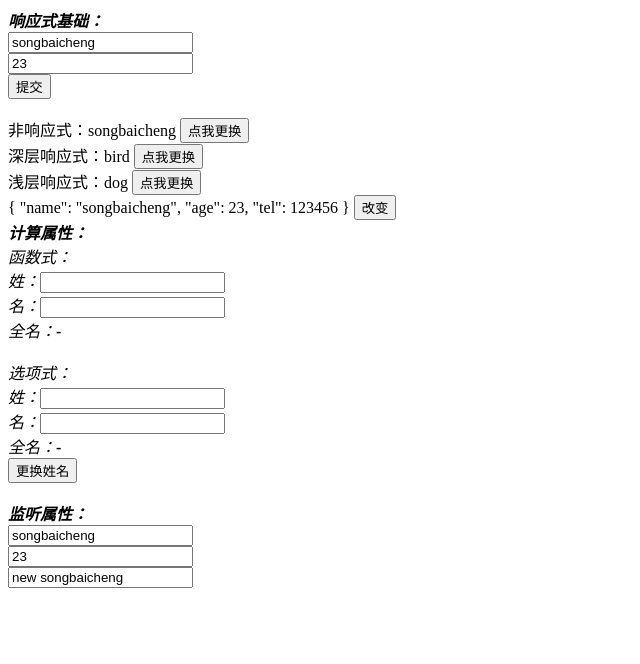
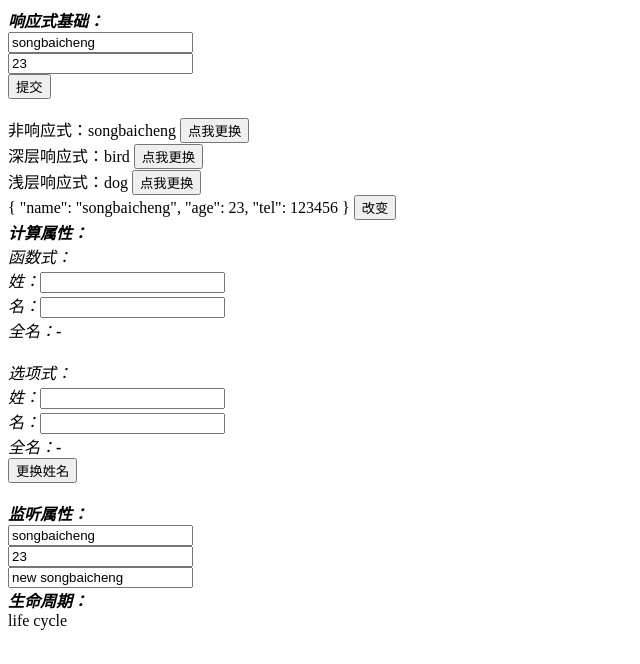
Before and after one commit to songbaicheng/study-demo, a Vue app in the folder responsiveVue3/: page / in a window 1280 px wide. Shown: the top 664 px of the page, without its empty margins (0-640 px from the left). Built offline with nearby package versions, Linux system fonts and the light colour scheme.

Commit message:
add life cycle context

```diff
--- a/responsiveVue3/src/App.vue
+++ b/responsiveVue3/src/App.vue
@@ -2,6 +2,7 @@
 import ResponsiveBase from './views/ResponsiveBase.vue'
 import Computed from './views/Computed.vue'
 import Watch from './views/Watch.vue'
+import LifeCycle from './views/LifeCycle.vue'
 </script>
 
 <template>
@@ -16,6 +17,10 @@ import Watch from './views/Watch.vue'
     <span class="bold-italic-text">监听属性：</span>
     <br />
     <Watch />
+    <br />
+    <span class="bold-italic-text">生命周期：</span>
+    <br />
+    <LifeCycle />
 </template>
 
 <style>
--- /dev/null
+++ b/responsiveVue3/src/components/LifeCycle.vue
@@ -0,0 +1,35 @@
+<script setup lang="ts">
+import { ref, onBeforeMount, onMounted, onUpdated, onBeforeUpdate, onUnmounted, onBeforeUnmount } from 'vue'
+
+console.log('life cycle')
+let str = ref<string>('life cycle')
+let span = ref<HTMLSpanElement>()
+
+onBeforeMount(() => {
+    console.log('创建之前', span)
+})
+
+onMounted(() => {
+    console.log('创建完成', span)
+})
+
+onUpdated(() => {
+    console.log('更新完成')
+})
+
+onBeforeUpdate(() => {
+    console.log('更新之前')
+})
+
+onUnmounted(() => {
+    console.log('销毁完成')
+})
+
+onBeforeUnmount(() => {
+    console.log('销毁之前')
+})
+</script>
+
+<template>
+    <span ref="span">{{ str }}</span>
+</template>
--- /dev/null
+++ b/responsiveVue3/src/views/LifeCycle.vue
@@ -0,0 +1,7 @@
+<script setup>
+import LifeCycle from '../components/LifeCycle.vue'
+</script>
+
+<template>
+    <LifeCycle />
+</template>
```
